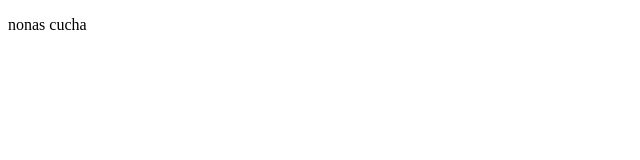
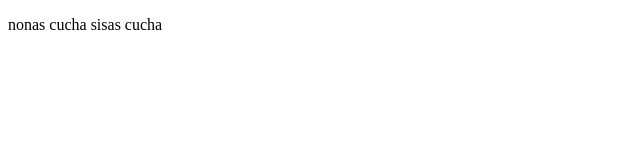
Before and after one commit to Scattler/demoProject, a plain HTML site: page index.html in a window 1280 px wide. Shown: the full height of the page, 0-640 px from the left. Drawn offline with Linux system fonts and the light colour scheme.

Commit message:
cambios agregames sisas cucha

```diff
--- a/index.html
+++ b/index.html
@@ -9,6 +9,7 @@
 <body>
     <p>
        nonas cucha
+       sisas cucha
     </p>
 
 </body>
```
